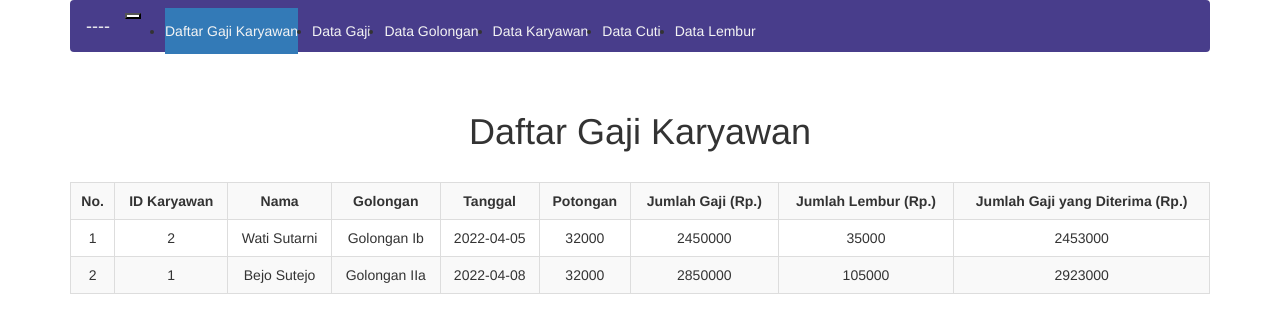
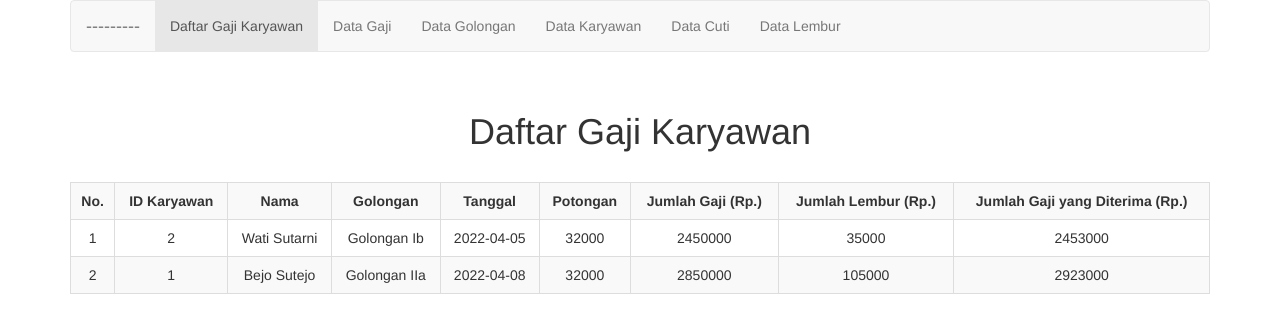
Before and after one commit to deajeany16/Kelola-Gaji-Sederhana, a PHP site: page / in a window 1280 px wide. Shown: the top 333 px of the page. Run offline with PHP 8.4, Linux system fonts and the light colour scheme; data comes from the database, SQL or seed files in the repository; some libraries are stand-ins or nearby versions.

Commit message:
Kelola Gaji

```diff
--- a/index.php
+++ b/index.php
@@ -21,39 +21,7 @@ $gaaji = query("SELECT karyawan_id, nama, nama_golongan, tanggal, potongan, juml
 <body>
     <div class="container">
 
-    <nav class="navbar navbar-expand-lg navbar-light bg-light">
-        <a href="#" class="navbar-brand">----</a>
-        <button class="navbar-toggler" type="button" data-toggle="collapse" data-target="#navbarSupportedContent"
-        aria-controls="navbarSupportedContent" aria-expanded="false" aria-label="Toggle navigation">
-        <span class="navbar-toggler-icon"></span>
-        </button>
-
-        <div class="collapse navbar-collapse" id="navbarSupportedContent">
-        <ul class="navbar-nav ml-auto">
-            <li class="nav-item">
-            <a class="nav-link text-white bg-primary rounded " href="index.php">Daftar Gaji Karyawan</a>
-            </li>
-            <li class="nav-item">
-            <a class="nav-link text-dark " href="tampil_gaji.php">Data Gaji</a>
-            </li>
-            <li class="nav-item">
-            <a class="nav-link text-dark" href="tampil_golongan.php">Data Golongan</a>
-            </li>
-            <li class="nav-item">
-            <a class="nav-link text-dark " href="tampil_karyawan.php">Data Karyawan</a>
-            </li>
-            <li class="nav-item">
-            <a class="nav-link text-dark " href="tampil_cuti.php">Data Cuti</a>
-            </li>
-            <li class="nav-item">
-            <a class="nav-link text-dark " href="tampil_lembur.php">Data Lembur</a>
-            </li>
-        </ul>
-        </div>
-    </nav>
-
-
-    <!--    <nav class="navbar navbar-default">
+        <nav class="navbar navbar-default">
             <div class="container-fluid">
                 <div class="navbar-header">
                     <button type="button" class="navbar-toggle collapsed" data-toggle="collapse"
@@ -78,7 +46,6 @@ $gaaji = query("SELECT karyawan_id, nama, nama_golongan, tanggal, potongan, juml
 		        </div>
             </div>
         </nav>
--->
 
         <div class="text-center">
             <br>
--- a/style.css
+++ b/style.css
@@ -12,31 +12,3 @@ th {
     position:relative;
     text-align: center;
 }
-
-/* NAVBAR */
-.navbar-nav a{
-	color: #f4f4f4;
-}
-p a{
-	text-decoration: none;
-}
-.navbar{
-	background:darkslateblue;
-}
-.nav-link , .navbar-brand{
-	color: #f4f4f4;
-	cursor: pointer;
-}
-.nav-link{
-	margin-right: 1em !important;
-}
-.nav-link:hover{
-	background: #f4f4f4 !important;
-	color: white !important;
-}
-.navbar-collapse{
-	justify-content: flex-end;
-}
-.navbar-toggler{
-	background:#fff !important;
-}
```
Also changed, not shown: loginpage.html (+19 -10 lines).
